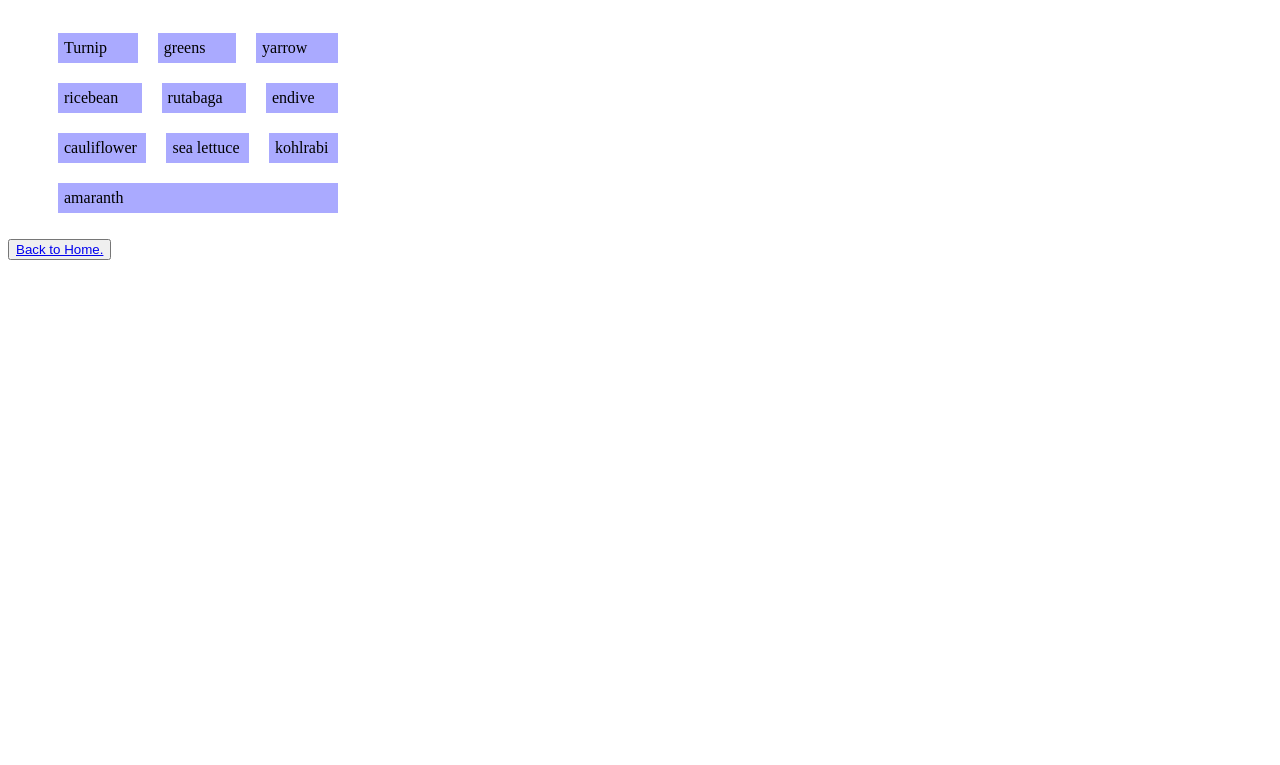
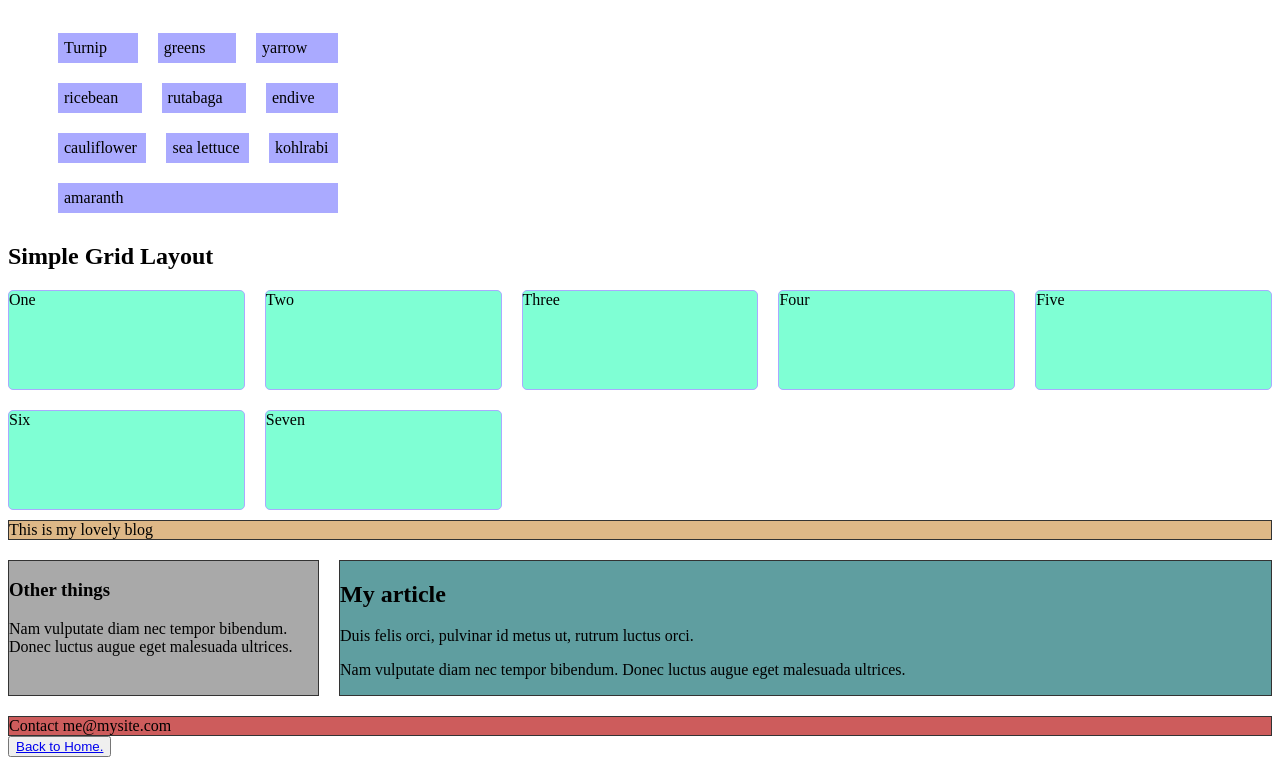
Before and after one commit to ryichk/css-practice, a website: page layout.html in a window 1280 px wide. Shown: the part 924-1689 px from the top of the page. Before the commit the page ends 1192 px from the top, so only its background shows below. Drawn offline with Linux system fonts and the light colour scheme.

Commit message:
finish grid layout

```diff
--- a/layout.html
+++ b/layout.html
@@ -82,7 +82,33 @@
           <li>kohlrabi</li>
           <li>amaranth</li>
         </ul>
-
+      </div>
+      <div class="grid-layout">
+        <h2>Simple Grid Layout</h2>
+        <div class="container">
+          <div>One</div>
+          <div>Two</div>
+          <div>Three</div>
+          <div>Four</div>
+          <div>Five</div>
+          <div>Six</div>
+          <div>Seven</div>
+        </div>
+      </div>
+      <div class="grid-linebase">
+        <div class="container">
+          <header>This is my lovely blog</header>
+          <article>
+            <h2>My article</h2>
+            <p>Duis felis orci, pulvinar id metus ut, rutrum luctus orci.</p>
+            <p>Nam vulputate diam nec tempor bibendum. Donec luctus augue eget malesuada ultrices.</p>
+          </article>
+          <aside>
+            <h3>Other things</h3>
+            <p>Nam vulputate diam nec tempor bibendum. Donec luctus augue eget malesuada ultrices.</p>
+          </aside>
+          <footer>Contact me@mysite.com</footer>
+        </div>
       </div>
       <button>
         <a href="/">Back to Home.</a>
--- a/public/css/layout.css
+++ b/public/css/layout.css
@@ -79,3 +79,54 @@
   background-color: #aaf;
   flex: 1 auto;
 }
+
+/* Grid Layout */
+.grid-layout .container {
+  display: grid;
+  grid-template-columns: repeat(auto-fill, minmax(200px, 1fr));
+  grid-auto-rows: minmax(100px, auto);
+  grid-gap: 20px;
+  gap: 20px;
+}
+
+.grid-layout .container div {
+  border: 1px solid #aaf;
+  border-radius: 5px;
+  background-color: aquamarine;
+}
+
+.grid-linebase .container {
+  display: grid;
+  grid-template-areas:
+    "header header"
+    "sidebar content"
+    "footer footer";
+  grid-template-columns: 1fr 3fr;
+  grid-gap: 20px;
+  gap: 20px;
+}
+
+.grid-linebase header {
+  grid-area: header;
+  border: 1px solid #333;
+  margin-top: 10px;
+  background-color: burlywood;
+}
+
+.grid-linebase article {
+  grid-area: content;
+  border: 1px solid #333;
+  background-color: cadetblue;
+}
+
+.grid-linebase aside {
+  grid-area: sidebar;
+  border: 1px solid #333;
+  background-color: darkgrey;
+}
+
+.grid-linebase footer {
+  grid-area: footer;
+  border: 1px solid #333;
+  background-color: indianred;
+}
```
